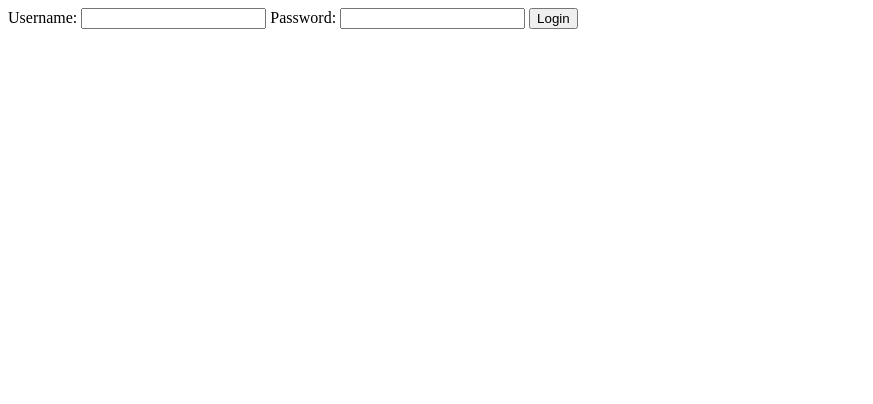
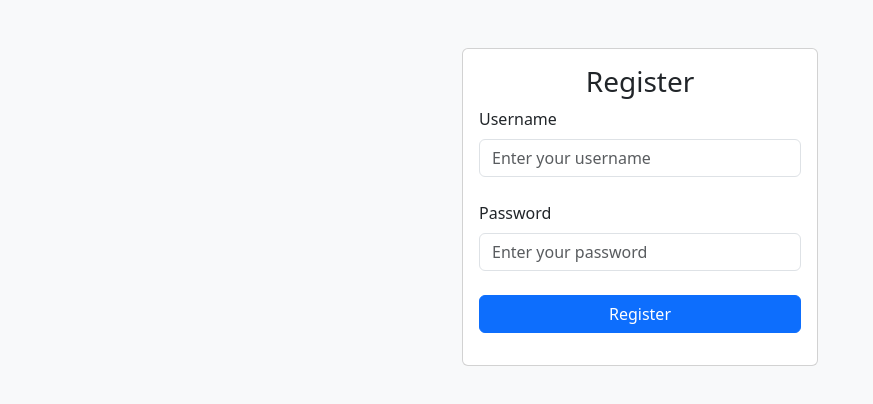
Before and after one commit to pibolib/cs375-multi-dungeon, a website: page app/web/register.html in a window 1280 px wide. Shown: the whole page, without its empty margins (0-873 px from the left). Drawn offline with nearby package versions, Linux system fonts and the light colour scheme.

Commit message:
Styling updates to login logout pages using bootstrap

```diff
--- a/app/web/register.html
+++ b/app/web/register.html
@@ -4,20 +4,39 @@
         <meta charset="UTF-8">
         <meta name="viewport" content="width=device-width, initial-scale=1.0">
         <title>Register</title>
+        <!-- Bootstrap CSS -->
+        <link href="https://cdn.jsdelivr.net/npm/bootstrap@5.3.0/dist/css/bootstrap.min.css" rel="stylesheet">
     </head>
-<body>
-    <div class="formContainer">
-        <div id="loginForm">
-            <label for="username">Username:</label>
-            <input type="text" id="username" name="username" required>
-            <label for="password">Password:</label>
-            <input type="password" id="password" name="password" required>
-            <button id="submit" type="submit">Login</button>
+    <body class="bg-light">
+        <div class="container mt-5">
+            <div class="row justify-content-center">
+                <div class="col-md-6 col-lg-4">
+                    <div class="card">
+                        <div class="card-body">
+                            <h3 class="card-title text-center">Register</h3>
+                            <form id="registerForm">
+                                <div class="mb-4">
+                                    <label for="username" class="form-label">Username</label>
+                                    <input type="text" id="username" name="username" class="form-control" placeholder="Enter your username" required>
                                 </div>
-        <p id="errorMessage"></p>
-        <p id="successMessage"></p>
+                                <div class="mb-4">
+                                    <label for="password" class="form-label">Password</label>
+                                    <input type="password" id="password" name="password" class="form-control" placeholder="Enter your password" required>
+                                </div>
+                                <div class="d-grid">
+                                    <button id="submit" type="submit" class="btn btn-primary">Register</button>
+                                </div>
+                            </form>
+                            <p id="errorMessage" class="text-danger mt-3"></p>
+                            <p id="successMessage" class="text-success mt-3"></p>
+                        </div>
+                    </div>
+                </div>
+            </div>
         </div>
 
+        <!-- Bootstrap JS -->
+        <script src="https://cdn.jsdelivr.net/npm/bootstrap@5.3.0/dist/js/bootstrap.bundle.min.js"></script>
         <script src="register.js"></script>
     </body>
 </html>
--- a/app/web/register.js
+++ b/app/web/register.js
@@ -4,7 +4,8 @@ let submitButton = document.getElementById("submit");
 let errorMessage = document.getElementById("errorMessage");
 let successMessage = document.getElementById("successMessage");
 
-submitButton.addEventListener("click", () => {
+submitButton.addEventListener("click", (event) => {
+    event.preventDefault();
     var request = fetch('/register', {
         method: "POST",
         headers: {
```
Also changed, not shown: app/web/login.html (+27 -10 lines). Lines whose indentation alone changed are shown as unchanged.
